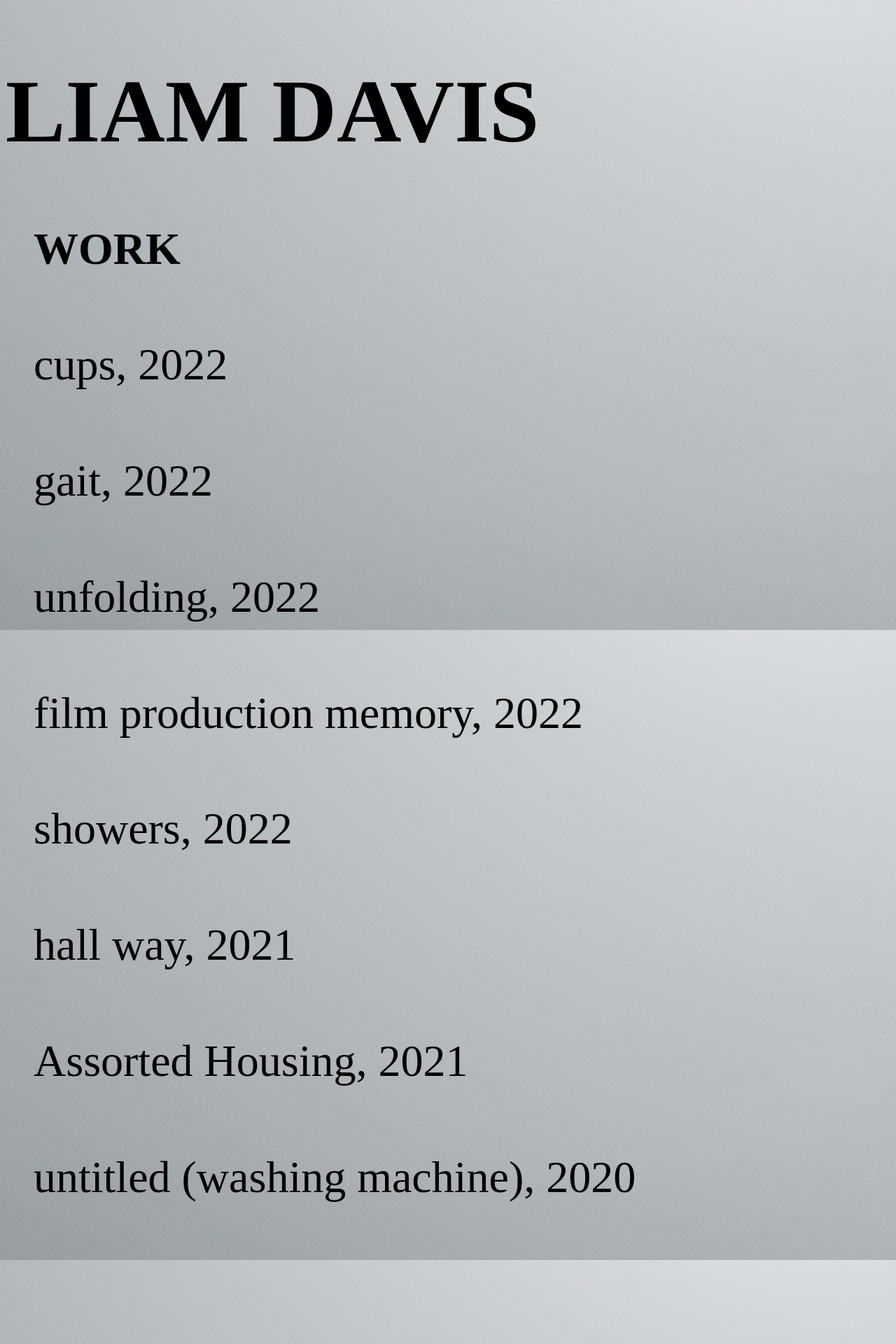
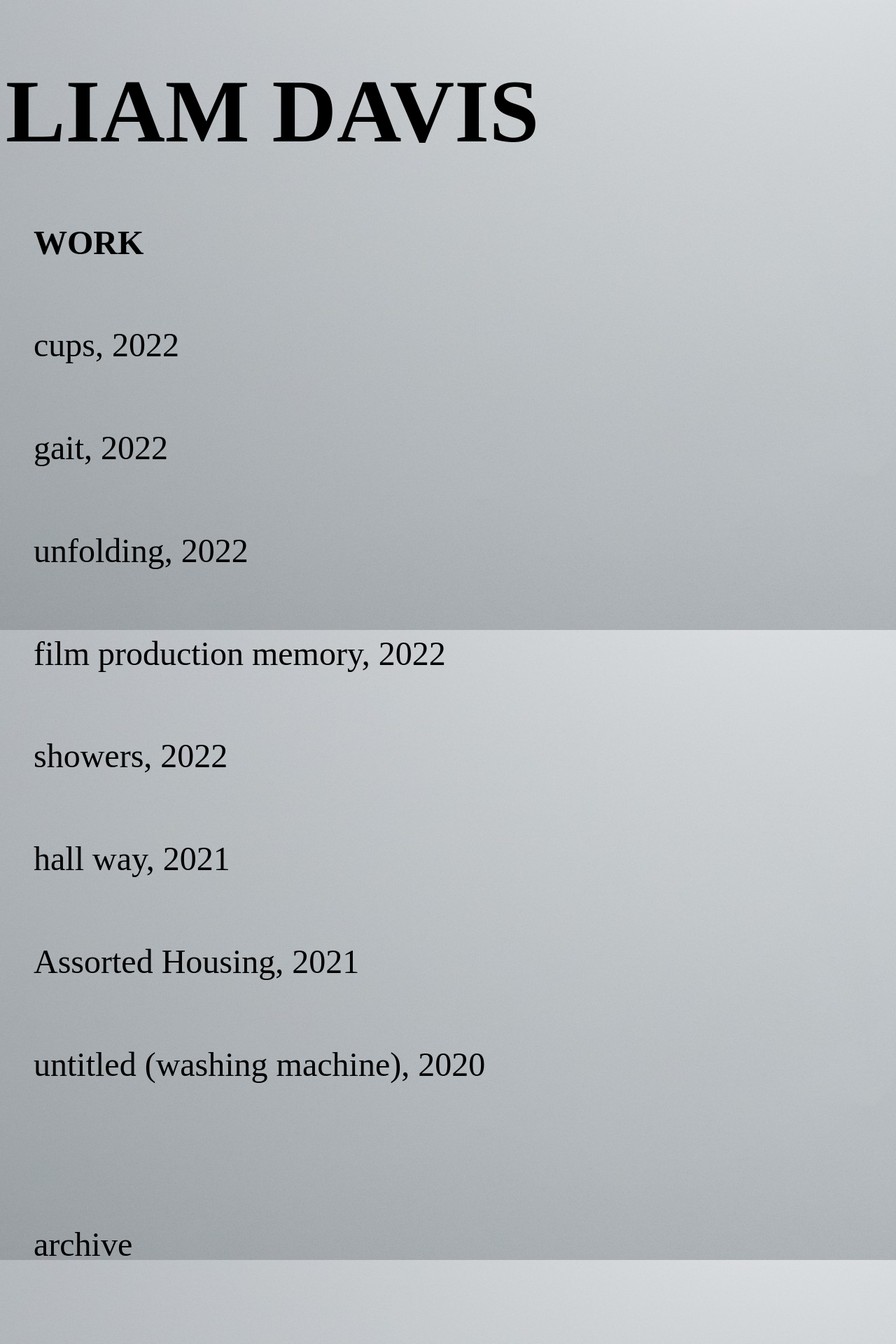
Before and after one commit to liammdavis/liammdavis.github.io, a Jekyll site: the page built from index.html, in a window 1280 px wide. Shown: the top 1920 px of the page at 70% size. Built offline with Jekyll 4.4.1, drawn with Linux system fonts in a browser that asks for light colours.

Commit message:
small nav changes and size

```diff
--- a/about/index.html
+++ b/about/index.html
@@ -1,5 +1,5 @@
 ---
-layout: default
+layout: default2
 title: ABOUT LIAM
 ---
 
--- a/css/main.css
+++ b/css/main.css
@@ -39,8 +39,8 @@
 
 }
 .body {
-    font-size: 2em;
-    line-height: 2em;
+    font-size: 1.5em;
+    line-height: 1.5em;
     color: black;
     padding-left: 40px;
 }
@@ -57,7 +57,7 @@
     padding-bottom: 7.5%;
     margin-left: 0%;
     list-style: none;
-    font-size: 4em;
+    font-size: 3em;
 }
 
 
--- a/cv/index.html
+++ b/cv/index.html
@@ -1,5 +1,5 @@
 ---
-layout: default
+layout: default2
 title: CV
 ---
 
```
